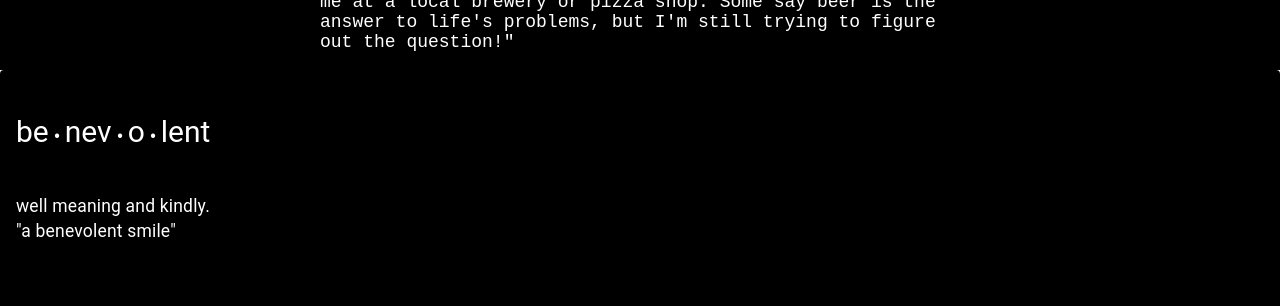
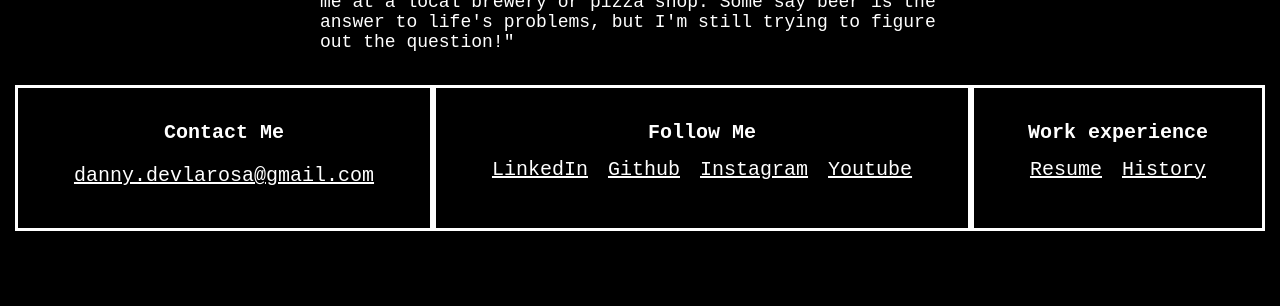
Before and after one commit to Danny-DeLaRosa/portfolio, a React (Create React App) app: page /about in a window 1280 px wide. Shown: the part 1354-1660 px from the top of the page. After the commit the page ends 1600 px from the top, so only its background shows below. Built offline with nearby package versions, Linux system fonts and the light colour scheme.

Commit message:
about page styling

```diff
--- a/src/pages/About.js
+++ b/src/pages/About.js
@@ -1,7 +1,6 @@
 import React from "react";
 import Images from "../components/About/Image";
 import { useNavigate } from "react-router-dom";
-import Card from "/Users/delarosadn/Desktop/code.nosync/portfolio/src/components/About/Card.js";
 
 const About = () => {
   const navigate = useNavigate();
@@ -16,19 +15,74 @@ const About = () => {
         <h1>About Danny</h1>
       </div>
       <div className="about-text">
-        <p>I'm Danny, a full-stack junior software engineer with an emphasis on backend development. My immediate goals are to help a lucky company reach their potential through software development.<br/> <br/> A bigger goal of mine is creating my own indie game or contributing to the next big title in the gaming industry. Video games have always been a big part of my life so I would love to give what i can to the gaming community.<br /><br /> I enjoy collaborating on fun projects; if you are interested in working together, please feel free to reach out and connect! </p>
+        <p>
+          I'm Danny, a full-stack junior software engineer with an emphasis on
+          backend development. My immediate goals are to help a lucky company
+          reach their potential through software development.
+          <br /> <br /> A bigger goal of mine is creating my own indie game or
+          contributing to the next big title in the gaming industry. Video games
+          have always been a big part of my life so I would love to give what i
+          can to the gaming community.
+          <br />
+          <br /> I enjoy collaborating on fun projects; if you are interested in
+          working together, please feel free to reach out and connect!{" "}
+        </p>
       </div>
       <Images />
       <div className="about-2">
-      <h1 >
-        A little more about me
-      </h1>
-      <p>
-      I hail from San Diego, CA, I am absolutely absessed about nature! I love hiking, camping, boondocking in our RV, and the beach!! My home will always be San Diego but exploring new cities and contries is my passion. You can likely catch me at a local brewery or pizza shop. Some say beer is the answer to life's problems, but I'm still trying to figure out the question!"
-      </p>
+        <h1>A little more about me</h1>
+        <p>
+          I hail from San Diego, CA, I am absolutely absessed about nature! I
+          love hiking, camping, boondocking in our RV, and the beach!! My home
+          will always be San Diego but exploring new cities and contries is my
+          passion. You can likely catch me at a local brewery or pizza shop.
+          Some say beer is the answer to life's problems, but I'm still trying
+          to figure out the question!"
+        </p>
       </div>
-      <div className="card container">
-      <Card />
+      <div className="footer-container">
+        <div className="footer">
+          <h1>Contact Me</h1>
+          <p>
+            <a href="mailto:<danny.devlarosa@gmail.com>">danny.devlarosa@gmail.com</a>
+          </p>
+        </div>
+        <div className="footer">
+          <h1>Follow Me</h1>
+          <a
+            href="https://www.linkedin.com/in/danny-de-la-rosa/"
+            target="_blank"
+            rel="noopener noreferrer"
+          >
+            LinkedIn
+          </a>
+          <a
+            href="https://github.com/dannydela"
+            target="_blank"
+            rel="noopener noreferrer"
+          >
+            Github
+          </a>
+          <a
+            href="https://www.instagram.com/dannydela/"
+            target="_blank"
+            rel="noopener noreferrer"
+          >
+            Instagram
+          </a>
+          <a
+            href="https://www.youtube.com/dannydela/"
+            target="_blank"
+            rel="noopener noreferrer"
+          >
+            Youtube
+          </a>
+        </div>
+        <div className="footer">
+          <h1>Work experience</h1>
+          <a href="http://" target="_blank">Resume</a>
+          <a href="http://" target="_blank">History</a>
+        </div>
       </div>
     </main>
   );
--- a/src/pages/Pages.css
+++ b/src/pages/Pages.css
@@ -161,11 +161,11 @@
   margin-left: auto;
   margin-top: 50px;
   align-items: center;
-  font-size:large ;
+  font-size: large;
 }
 
-.about-2 h1{
-  background-color: transparent!important;
+.about-2 h1 {
+  background-color: transparent !important;
   color: white;
   font-size: 30px;
   text-align: center;
@@ -179,5 +179,25 @@
   margin-left: auto;
   margin-top: 50px;
   align-items: center;
-  font-size:large ;
+  font-size: large;
 }
+
+.footer-container {
+  display: grid;
+  grid-template-columns: auto auto auto;
+  /* padding: 10px; */
+  padding: 15px;
+}
+
+.footer {
+  text-align: center;
+  padding: 20px 0;
+  border-style: solid;
+  height:100px;
+  width: auto;
+}
+
+.footer a {
+  padding: 10px;
+  margin: auto;
+}
```
